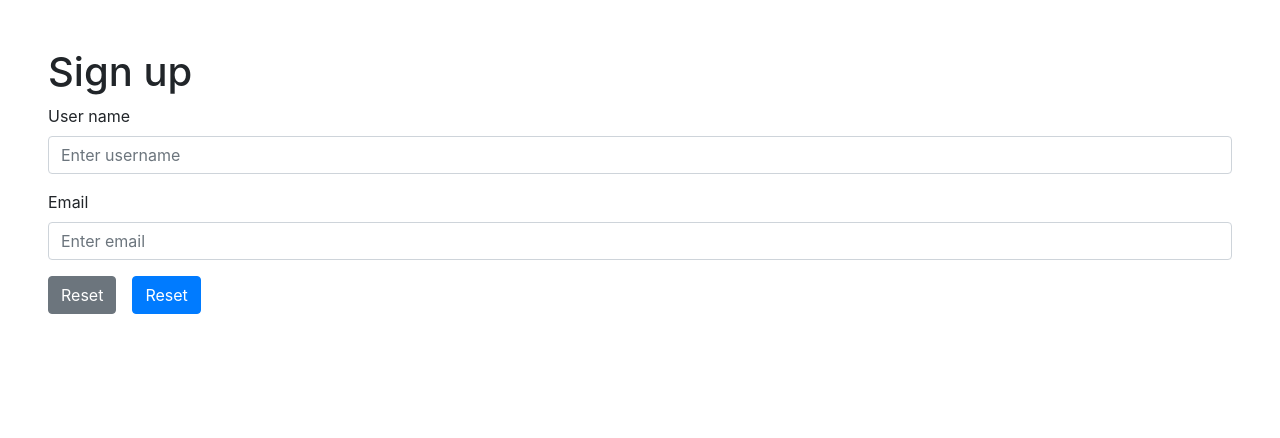
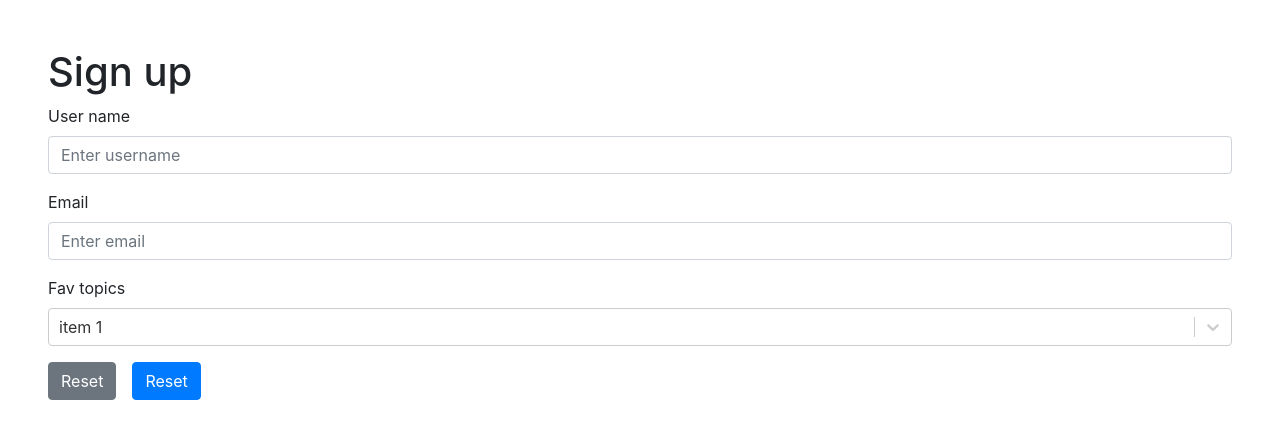
Before and after one commit to makarovas/reactFormik, a React (Create React App) app: page / in a window 1280 px wide. Shown: the top 438 px of the page. Built offline with nearby package versions, Linux system fonts and the light colour scheme.

Commit message:
added select

```diff
--- a/package.json
+++ b/package.json
@@ -9,7 +9,8 @@
     "formik": "^2.1.4",
     "react": "^16.13.1",
     "react-dom": "^16.13.1",
-    "react-scripts": "3.4.1"
+    "react-scripts": "3.4.1",
+    "react-select": "^3.1.0"
   },
   "scripts": {
     "start": "react-scripts start",
--- /dev/null
+++ b/src/forms/DropList.jsx
@@ -0,0 +1,24 @@
+import React, { Component } from "react";
+import Select from "react-select";
+
+const options = [
+  { value: "item 1", label: "item 1" },
+  { value: "item 2", label: "item 2" },
+  { value: "item 3", label: "item 3" },
+];
+
+export default class DropList extends Component {
+  handleChange = (value) => {};
+  handleBlur = (value) => {};
+
+  render() {
+    return (
+      <Select
+        value={options[0]}
+        onChange={this.handleChange}
+        onBLur={this.handleBlur}
+        options={options}
+      />
+    );
+  }
+}
--- a/src/forms/SignUpForm.jsx
+++ b/src/forms/SignUpForm.jsx
@@ -1,5 +1,5 @@
 import React from "react";
-
+import DropList from "./DropList";
 export default function SignUpForm() {
   return (
     <form className="p-5">
@@ -22,6 +22,10 @@ export default function SignUpForm() {
           className="form-control"
         />
       </div>
+      <div className="form-group">
+        <label>Fav topics</label>
+        <DropList />
+      </div>
       <div className="pr-1">
         <button className="btn btn-secondary mr-3" type="submit">
           Reset
--- a/src/forms/index.js
+++ b/src/forms/index.js
@@ -1,4 +1,5 @@
 import SimpleForm from "./Form";
 import SignUpForm from "./SignUpForm";
+import DropList from "./DropList";
 
-export { SimpleForm, SignUpForm };
+export { SimpleForm, SignUpForm, DropList };
--- a/src/index.js
+++ b/src/index.js
@@ -3,9 +3,4 @@ import ReactDOM from "react-dom";
 import "./index.css";
 import App from "./App";
 
-ReactDOM.render(
-  <React.StrictMode>
-    <App />
-  </React.StrictMode>,
-  document.getElementById("root")
-);
+ReactDOM.render(<App />, document.getElementById("root"));
```
Also changed, not shown: 1 other file (tests, documents, lock files or other folders).
